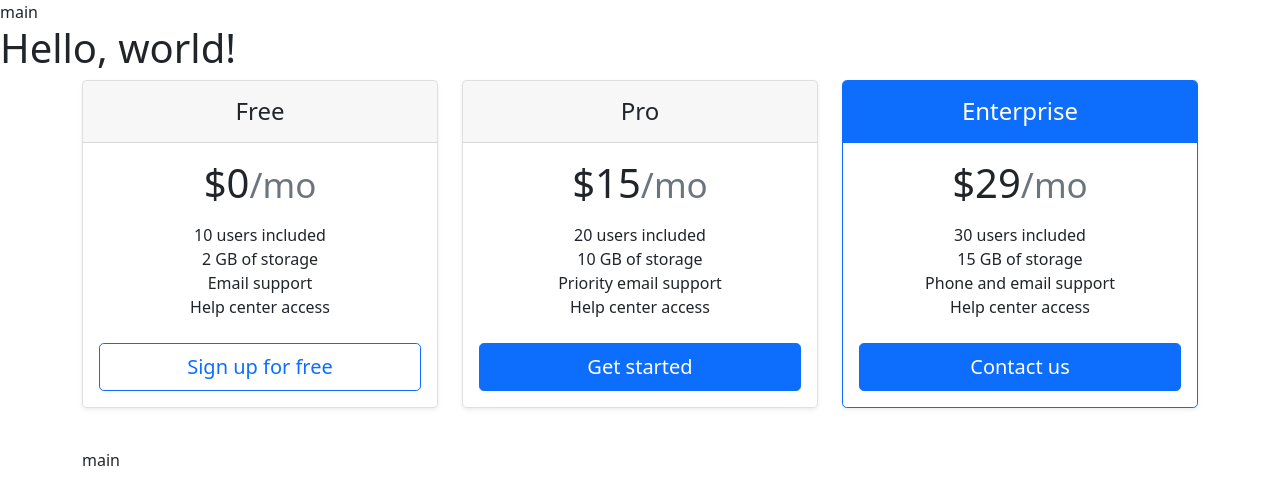
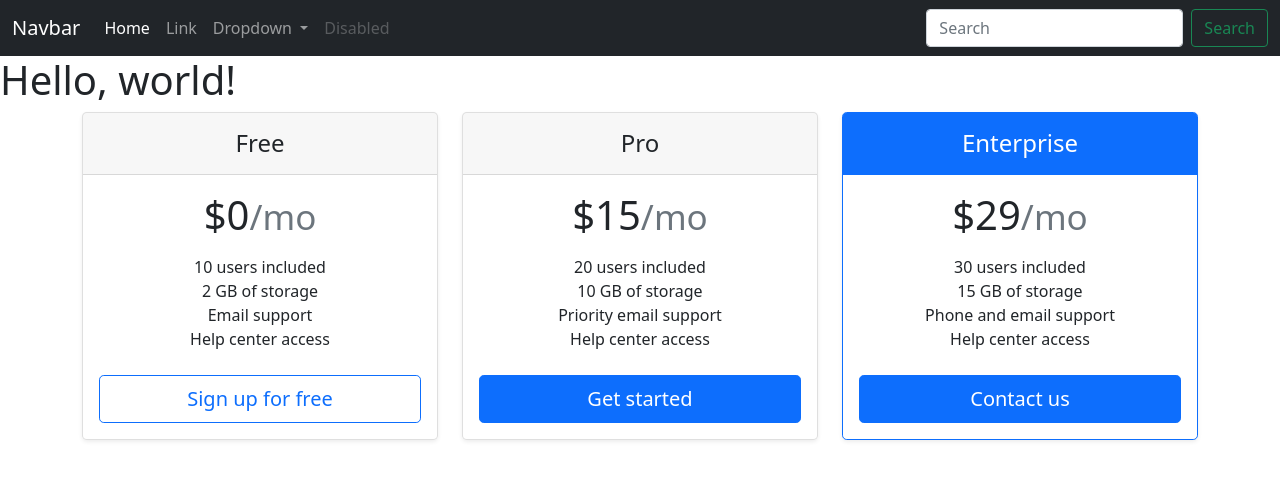
Before and after one commit to Annu-Lohan/centralized-workflow, a plain HTML site: page index.html in a window 1280 px wide. Drawn offline with nearby package versions, Linux system fonts and the light colour scheme.

Commit message:
updte index

```diff
--- a/index.html
+++ b/index.html
@@ -11,14 +11,54 @@
         integrity="sha384-giJF6kkoqNQ00vy+HMDP7azOuL0xtbfIcaT9wjKHr8RbDVddVHyTfAAsrekwKmP1" crossorigin="anonymous">
 
     <title>Hello, world!</title>
+</head>
 
-  </head>
-  <body>
-  main
+<body>
+
+    <nav class="navbar navbar-expand-lg navbar-dark bg-dark">
+        <div class="container-fluid">
+            <a class="navbar-brand" href="#">Navbar</a>
+            <button class="navbar-toggler" type="button" data-bs-toggle="collapse"
+                data-bs-target="#navbarSupportedContent" aria-controls="navbarSupportedContent" aria-expanded="false"
+                aria-label="Toggle navigation">
+                <span class="navbar-toggler-icon"></span>
+            </button>
+            <div class="collapse navbar-collapse" id="navbarSupportedContent">
+                <ul class="navbar-nav me-auto mb-2 mb-lg-0">
+                    <li class="nav-item">
+                        <a class="nav-link active" aria-current="page" href="#">Home</a>
+                    </li>
+                    <li class="nav-item">
+                        <a class="nav-link" href="#">Link</a>
+                    </li>
+                    <li class="nav-item dropdown">
+                        <a class="nav-link dropdown-toggle" href="#" id="navbarDropdown" role="button"
+                            data-bs-toggle="dropdown" aria-expanded="false">
+                            Dropdown
+                        </a>
+                        <ul class="dropdown-menu" aria-labelledby="navbarDropdown">
+                            <li><a class="dropdown-item" href="#">Action</a></li>
+                            <li><a class="dropdown-item" href="#">Another action</a></li>
+                            <li>
+                                <hr class="dropdown-divider">
+                            </li>
+                            <li><a class="dropdown-item" href="#">Something else here</a></li>
+                        </ul>
+                    </li>
+                    <li class="nav-item">
+                        <a class="nav-link disabled" href="#" tabindex="-1" aria-disabled="true">Disabled</a>
+                    </li>
+                </ul>
+                <form class="d-flex">
+                    <input class="form-control me-2" type="search" placeholder="Search" aria-label="Search">
+                    <button class="btn btn-outline-success" type="submit">Search</button>
+                </form>
+            </div>
+        </div>
+    </nav>
     <h1>Hello, world!</h1>
+
     <div class="container">
-
-
       <div class="row row-cols-1 row-cols-md-3 mb-3 text-center">
         <div class="col">
           <div class="card mb-4 rounded-3 shadow-sm">
@@ -72,13 +112,11 @@
           </div>
         </div>
       </div>
- main
     </div>
 
-
-
-        <script src="https://cdn.jsdelivr.net/npm/bootstrap@5.0.2/dist/js/bootstrap.bundle.min.js" integrity="sha384-MrcW6ZMFYlzcLA8Nl+NtUVF0sA7MsXsP1UyJoMp4YLEuNSfAP+JcXn/tWtIaxVXM" crossorigin="anonymous"></script>
-
+     <script src="https://cdn.jsdelivr.net/npm/bootstrap@5.0.0-beta1/dist/js/bootstrap.bundle.min.js"
+        integrity="sha384-ygbV9kiqUc6oa4msXn9868pTtWMgiQaeYH7/t7LECLbyPA2x65Kgf80OJFdroafW"
+        crossorigin="anonymous"></script>
 
 </body>
 
```
